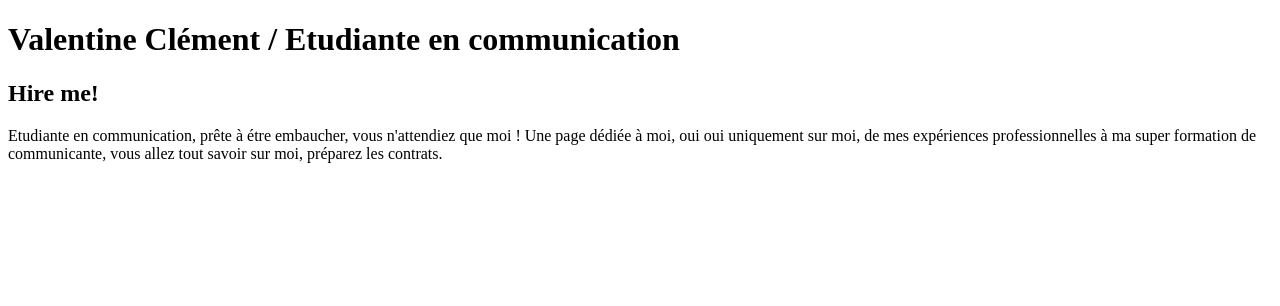
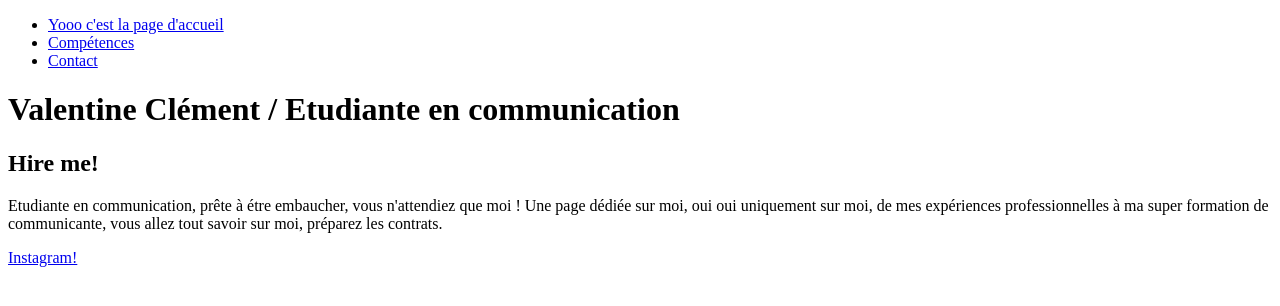
Before and after one commit to valouvachou/projettest, a plain HTML site: page index.html in a window 1280 px wide. Drawn offline with Linux system fonts and the light colour scheme.

Commit message:
Ajout de la navigation

```diff
--- a/index.html
+++ b/index.html
@@ -5,8 +5,23 @@
     <title>Curriculum Vitae </title>
 </head>
 <body>
-    <h1>Valentine Clément / Etudiante en communication </h1>
+    <header>
+        <nav>
+        <ul>
+            <li> <a href="index.html"> Yooo c'est la page d'accueil</a></li>
+            <li><a href="index2.html"> Compétences </a> </li>
+            <li> <a href="index3.html"> Contact</a></li>
+        </ul>
+        </nav>
+     </header>
+    <main>
+        <h1>Valentine Clément / Etudiante en communication </h1>
     <h2>Hire me!</h2>
-    <P>Etudiante en communication, prête à étre embaucher, vous n'attendiez que moi ! Une page dédiée à moi, oui oui uniquement sur moi, de mes expériences professionnelles à ma super formation de communicante, vous allez tout savoir sur moi, préparez les contrats.  </P>
+
+    <P>Etudiante en communication, prête à étre embaucher, vous n'attendiez que moi ! Une page dédiée sur moi, oui oui uniquement sur moi, de mes expériences professionnelles à ma super formation de communicante, vous allez tout savoir sur moi, préparez les contrats.     </P>
+    </main>
+    <footer>
+         <a href="www.http://instagram.com/valentineclement">Instagram! </a>
+    </footer>
 </body>
 </html>
```
Also changed, not shown: index2.html (added, +35 -0 lines), index3.html (added, +24 -0 lines), images/insta.jpg (added).
